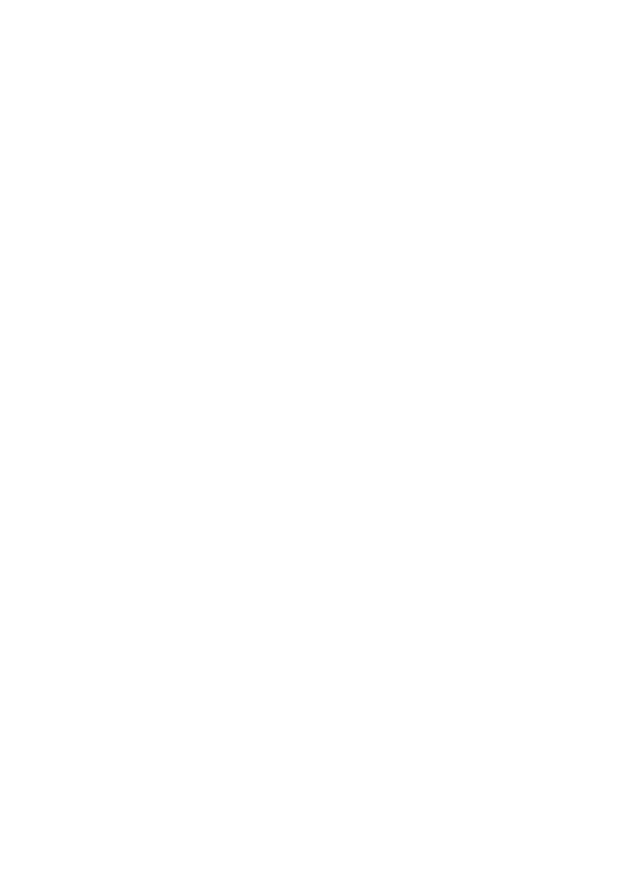
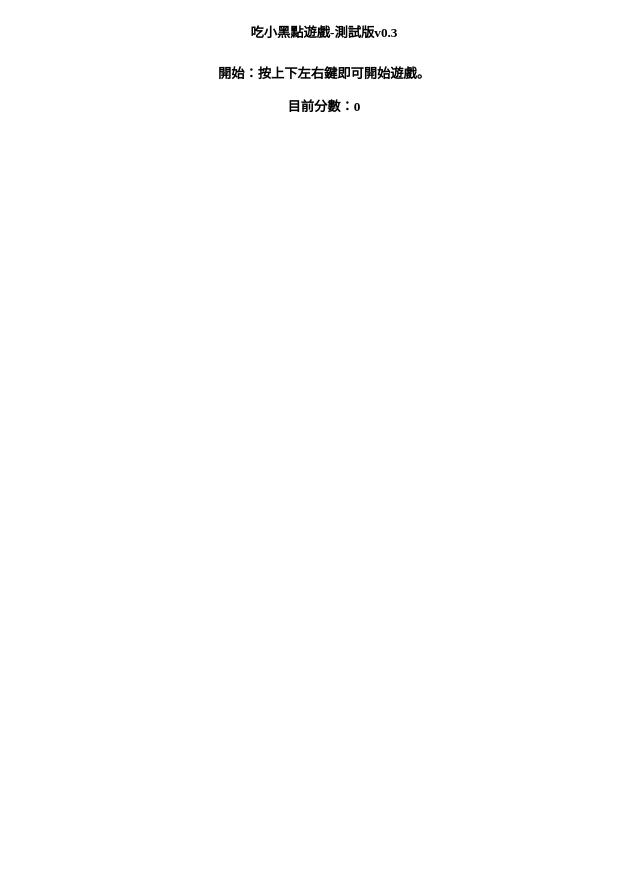
Before and after one commit to mingming12369852/GameInHtml, a plain HTML site: page index.html in a window 1280 px wide. Shown: the top 881 px of the page, without its empty margins (316-956 px from the left). Drawn offline with Linux system fonts and the light colour scheme.

Commit message:
測試版v0.3
更新了 網頁排版

```diff
--- a/index.html
+++ b/index.html
@@ -4,13 +4,20 @@
 <head>
   <meta charset="utf-8">
   <title>Game</title>
-  <style media="screen">
-
+  <style media="screen" style="text/css">
+    html {
+      overflow-x: hidden;
+      overflow-y: hidden;
+    }
   </style>
 
 </head>
 
 <body>
+
+  <div class="" align="center">
+    <h5>吃小黑點遊戲-測試版v0.3</h5>
+    <h5>開始：按上下左右鍵即可開始遊戲。<p id="rrr">目前分數：0 </p></h5>
       <canvas id="canvas" width="820" height="820"></canvas>
       <script type="text/javascript">
         //----------鍵盤控制------------
@@ -96,7 +103,7 @@
 
           if (body_y >= width - moveSeep) {
             body_y = (width - moveSeep);
-        console.log("超出遊戲框架" + (width-moveSeep));
+            console.log("超出遊戲框架" + (width - moveSeep));
           }
           if (body_y < 0 + moveSeep) {
             body_y = 0 + moveSeep;
@@ -108,7 +115,7 @@
             console.log("超出遊戲框架");
           }
 
-      if (body_x <= 0 ) {
+          if (body_x <= 0) {
             body_x = 0 + moveSeep;
             console.log("超出遊戲框架");
           }
@@ -163,7 +170,10 @@
             if (body_x == redBom_x && body_y == redBom_y) {
               fraction += 10;
               status = 0;
-          document.getElementById('rrr').innerHTML="目前分數：+"+fraction;
+              console.log(fraction);
+
+              document.getElementById('rrr').innerHTML = "目前分數：" + fraction;
+              // window.document.getElementById('rrrr').innerHTML = "XD";
               console.log("分數:" + fraction);
             }
             ctx.rect(redBom_y, redBom_x, 8, 8);
@@ -175,9 +185,10 @@
 
         }
       </script>
-  <br>
-<h3>按上下左右鍵即可開始遊戲。</h3>
-<br><h3 id ="rrr">目前分數：</h3>
+
+  </div>
+
+
 </body>
 
 </html>
```
Lines whose indentation alone changed are shown as unchanged.
